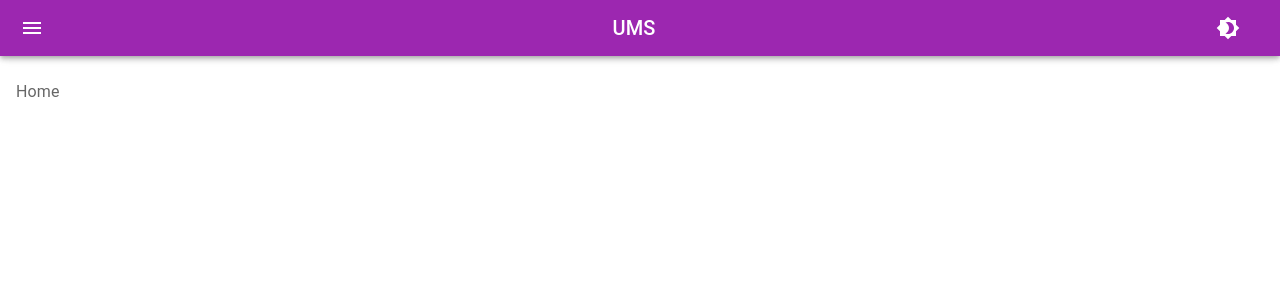
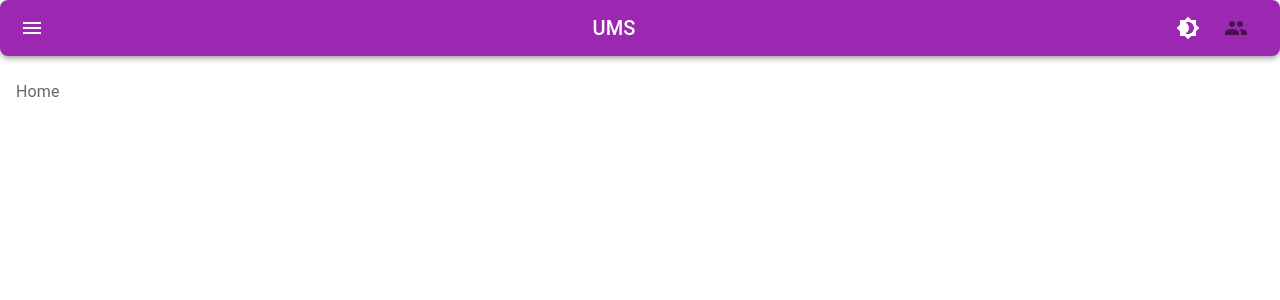
Before and after one commit to archu-230/user-management-system, a React (Vite) app: page / in a window 1280 px wide. Shown: the top 300 px of the page. Built offline with nearby package versions, Linux system fonts and the light colour scheme.

Commit message:
fix: profile details and Theme button removed

```diff
--- a/src/components/button/ThemeButton.jsx
+++ /dev/null
@@ -1,12 +0,0 @@
-import { IconButton } from "@mui/material";
-import Brightness from '@mui/icons-material/Brightness6';
-function Theme({onClickIcon}){
-return(
-    <>
-    <IconButton onClick={onClickIcon}>
-        <Brightness />
-    </IconButton>
-    </>
-);
-}
-export default Theme;
--- a/src/components/navbar/index.jsx
+++ b/src/components/navbar/index.jsx
@@ -2,33 +2,35 @@ import AppBar from "@mui/material/AppBar";
 import Toolbar from "@mui/material/Toolbar";
 import IconButton from "@mui/material/IconButton";
 import Typography from "@mui/material/Typography";
-import MenuIcon from "@mui/icons-material/Menu";
-import Theme from "../button/ThemeButton";
+import { Menu, People } from "@mui/icons-material";
 import { ThemeContext } from "@emotion/react";
 import ThemeToggleButton from "../ThemeToggle";
-function Bar({onclickMenu}) {
-
+import { useNavigate } from "react-router-dom";
+function Bar({ onclickMenu }) {
+  const navigate = useNavigate();
   return (
-   <AppBar
+    <AppBar
       position="fixed"
       color="secondary"
-      sx={{ zIndex: (theme) => theme.zIndex.drawer + 1 }}
+      sx={{ zIndex: (theme) => theme.zIndex.drawer + 1, borderRadius: 2 }}
     >
       <Toolbar variant="dense">
-
-        <IconButton onClick={onclickMenu}
+        <IconButton
+          onClick={onclickMenu}
           edge="start"
           color="inherit"
           aria-label="menu"
           sx={{ mr: 2 }}
         >
-          <MenuIcon />
+          <Menu />
         </IconButton>
-
-        <Typography variant="h6" sx={{flexGrow:1,textAlign:"center"}}>
+        <Typography variant="h6" sx={{ flexGrow: 1, textAlign: "center" }}>
           UMS
         </Typography>
-        <ThemeToggleButton/>
+        <ThemeToggleButton />
+        <IconButton onClick={() => navigate("/profile")}>
+          <People />
+        </IconButton>
       </Toolbar>
     </AppBar>
   );
```
